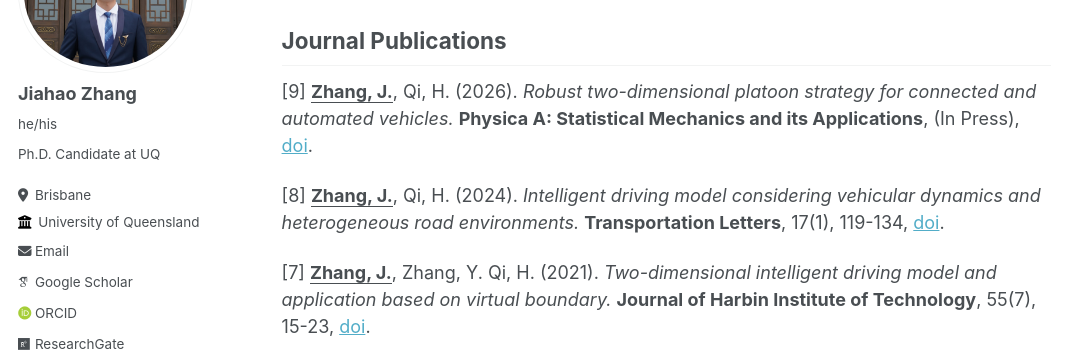
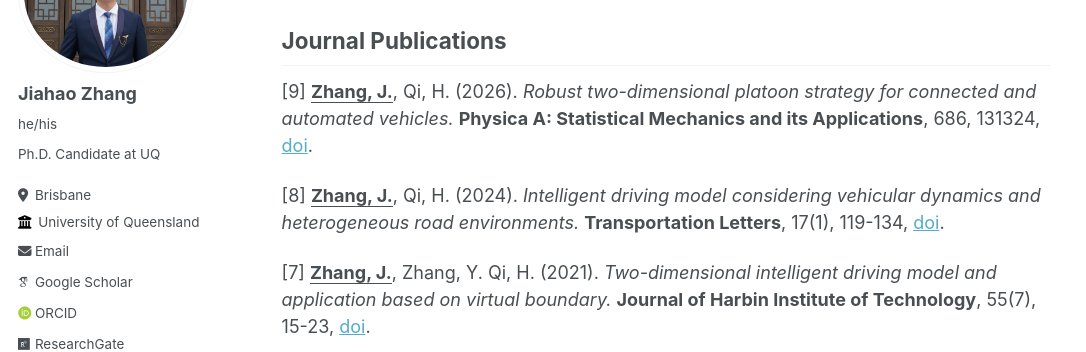
Before and after one commit to zhangjiahao2024/zhangjiahao2024.github.io, a Jekyll site: the page built from _pages/publications.md, in a window 1280 px wide and 900 px high. Shown: the part 173-525 px from the top of the window, without its empty margins (0-1086 px from the left). Built offline with Jekyll 4.4.1, drawn with Linux system fonts in a browser that asks for light colours; some web fonts are replaced.

Commit message:
Update publications.md

```diff
--- a/_pages/publications.md
+++ b/_pages/publications.md
@@ -19,7 +19,7 @@ author_profile: true
 
 Journal Publications
 ----------
-[9] <ins><ins>**Zhang, J.**</ins></ins>, Qi, H. (2026). *Robust two-dimensional platoon strategy for connected and automated vehicles.* **Physica A: Statistical Mechanics and its Applications**, (In Press), [doi](https://doi.org/10.1016/j.physa.2026.131324).
+[9] <ins><ins>**Zhang, J.**</ins></ins>, Qi, H. (2026). *Robust two-dimensional platoon strategy for connected and automated vehicles.* **Physica A: Statistical Mechanics and its Applications**, 686, 131324, [doi](https://doi.org/10.1016/j.physa.2026.131324).
 
 [8] <ins>**Zhang, J.**</ins>, Qi, H. (2024). *Intelligent driving model considering vehicular dynamics and heterogeneous road environments.* **Transportation Letters**, 17(1), 119-134, [doi](https://doi.org/10.1080/19427867.2024.2329469).
 
```
